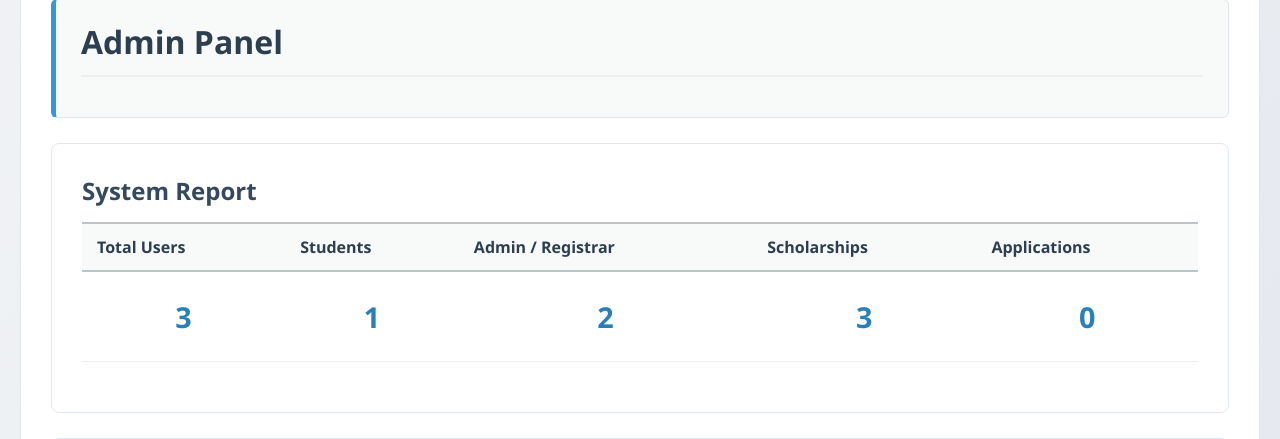
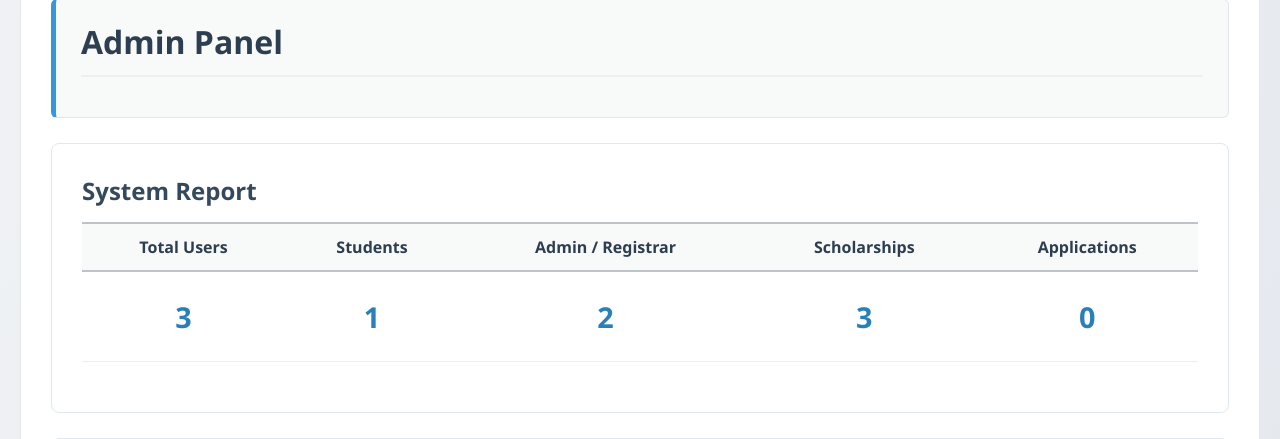
Before and after one commit to npaw2005/iwt-g22, a PHP site: page /public/admin.php in a window 1280 px wide. Shown: the part 133-572 px from the top of the page. Run offline with PHP 8.4, Linux system fonts and the light colour scheme; a user stored in the database is signed in; data comes from the database, SQL or seed files in the repository; data that the repository does not hold is empty.

Commit message:
fix: align system report table headers with values

```diff
--- a/public/css/style.css
+++ b/public/css/style.css
@@ -253,6 +253,10 @@ tbody tr:hover {
     width: 100%;
 }
 
+.stats-table th {
+    text-align: center;
+}
+
 .stats-table td {
     text-align: center;
     font-size: 1.8em;
```
